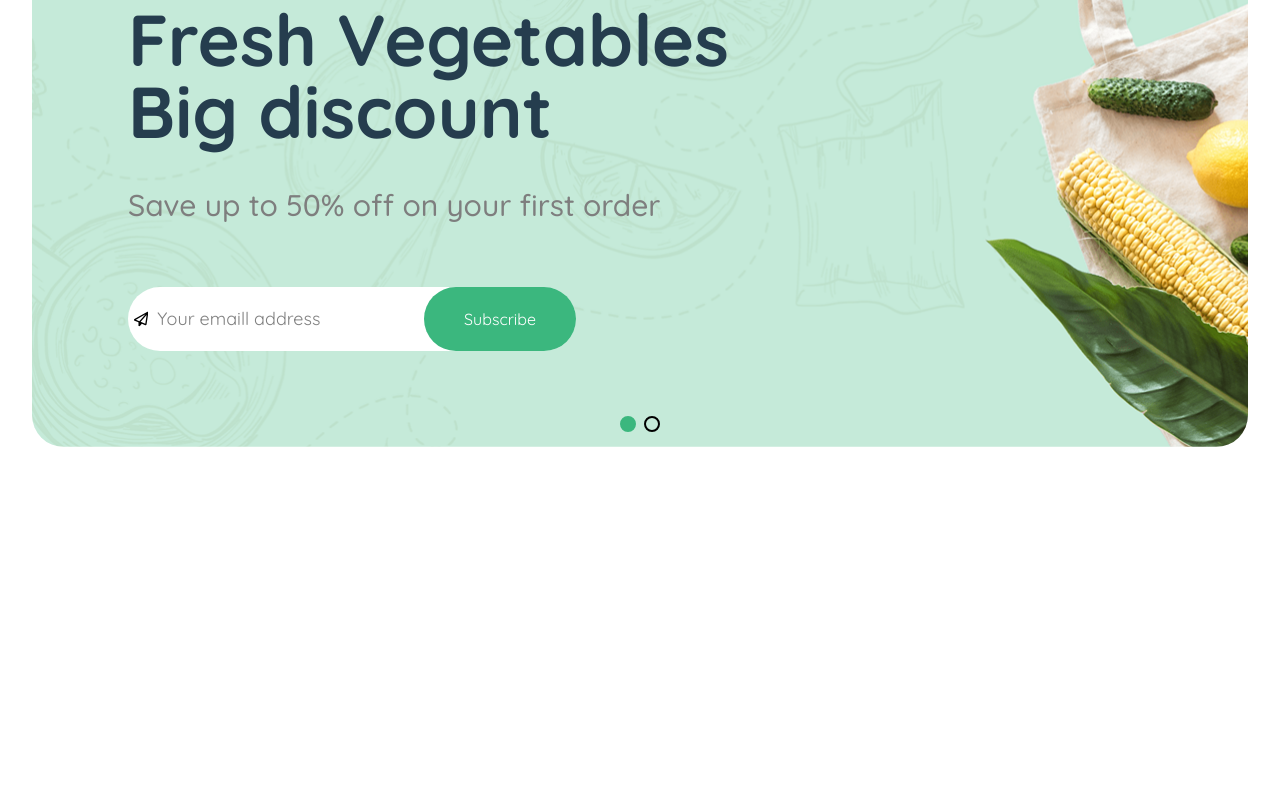
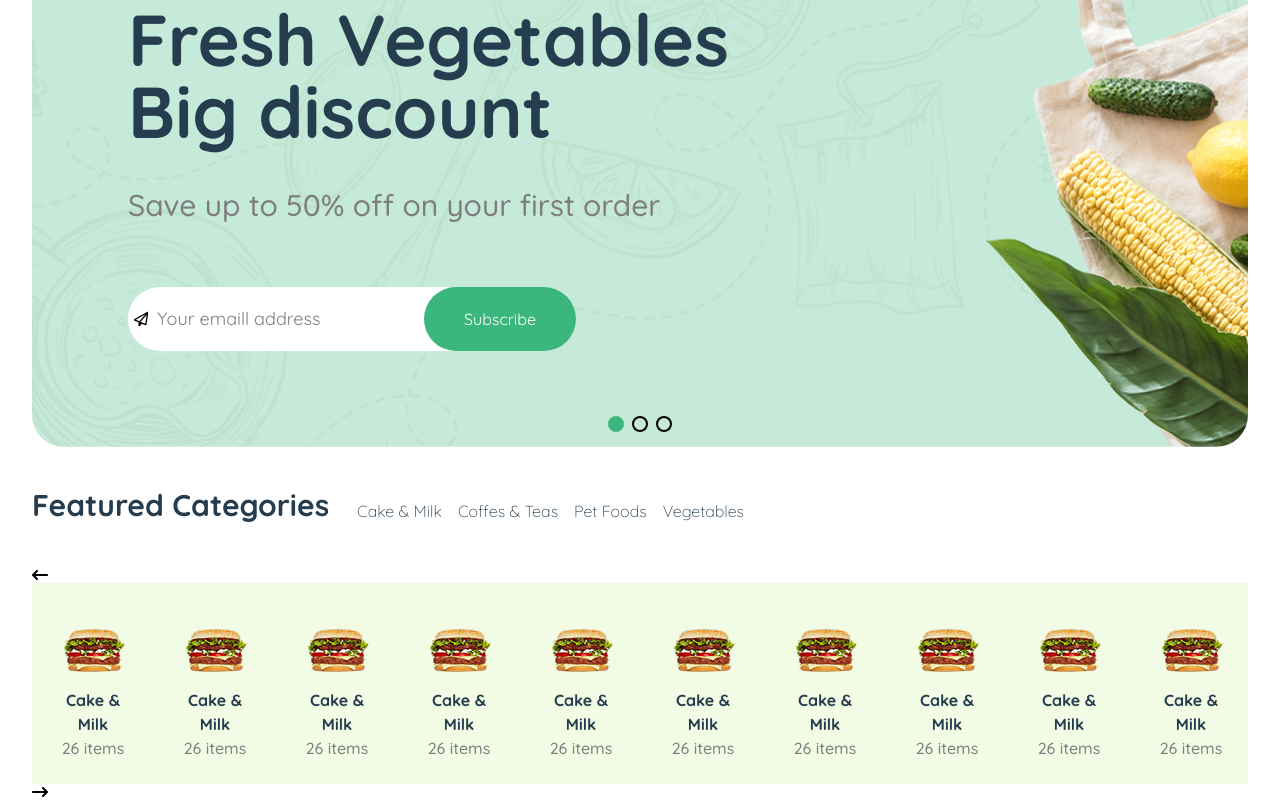
Before and after one commit to shaikhahmeed/Nest-eCommerce, a React (Vite) app: page / in a window 1280 px wide. Shown: the part 378-1178 px from the top of the page. Before the commit the page ends 865 px from the top, so only its background shows below. Built offline with nearby package versions, Linux system fonts and the light colour scheme.

Commit message:
progresss

```diff
--- a/src/components/Home/Banner.jsx
+++ b/src/components/Home/Banner.jsx
@@ -51,6 +51,18 @@ const Banner = () => {
             </div>
             </div>
         </div>
+        <div>
+            <div className='p-24 rounded-4xl bg-cover bg-no-repeat' style={{ backgroundImage: "url('/banner.png')"}}>
+            <h1 className='text-7xl text-primary font-bold max-w-2xl'>Fresh Vegetables
+            Big discount</h1>
+            <p className='text-3xl text-secondary font-medium pt-10'>Save up to 50% off on your first order</p>
+            <div className='max-w-md  mt-16 flex items-center gap-1 rounded-full  bg-white'>
+                <FaRegPaperPlane className='text-3xl pl-1.5'/>
+                <input type="e-mail" placeholder=' Your emaill address' className='outline-0 w-full rounded-full text-lg'/>
+                <button className='px-10 py-5 bg-brand rounded-full cursor-pointer text-white'>Subscribe</button>
+            </div>
+            </div>
+        </div>
       </Slider>
       </div>
     </section>
--- /dev/null
+++ b/src/components/Home/Categories.jsx
@@ -0,0 +1,78 @@
+import React from 'react'
+import { Link } from 'react-router'
+import CategoryItems from './CategoryItems'
+import Slider from "react-slick";
+import "slick-carousel/slick/slick.css";
+import { FaArrowLeftLong, FaArrowRightLong } from 'react-icons/fa6';
+
+function SampleNextArrow(props) {
+    const { className, style, onClick } = props;
+    return (
+      <div className='cursor-pointer' onClick={onClick}><FaArrowRightLong/></div>
+    );
+  }
+
+  function SamplePrevArrow(props) {
+    const { className, style, onClick } = props;
+    return (
+        <div className='cursor-pointer' onClick={onClick}>
+            <FaArrowLeftLong/>
+        </div>
+    );
+  }
+
+const Categories = () => {
+    const settings = {
+        dots: false,
+        infinite: true,
+        speed: 500,
+        slidesToShow: 10,
+        slidesToScroll: 1,
+        nextArrow: <SampleNextArrow />,
+        prevArrow: <SamplePrevArrow />
+      };
+
+  return (
+    <section>
+        <div className="container">
+            <div className='flex gap-7 items-end'>
+               <div>
+                <h2 className='text-3xl font-bold text-primary'>Featured Categories</h2>
+               </div>
+               <div>
+                <ul className='flex gap-4 text-base text-primary font-light'>
+                 <li>
+                    <Link to="/" className='hover:text-brand'>Cake & Milk</Link>
+                 </li>
+                 <li>
+                    <Link to="/" className='hover:text-brand'>Coffes & Teas</Link>
+                 </li>
+                 <li>
+                    <Link to="/" className='hover:text-brand'>Pet Foods</Link>
+                 </li>
+                 <li>
+                    <Link to="/" className='hover:text-brand'>Vegetables</Link>
+                 </li>
+                </ul>
+               </div>
+            </div>
+            <div className='pt-11'>
+            <Slider {...settings}>
+                <CategoryItems/>
+                <CategoryItems/>
+                <CategoryItems/>
+                <CategoryItems/>
+                <CategoryItems/>
+                <CategoryItems/>
+                <CategoryItems/>
+                <CategoryItems/>
+                <CategoryItems/>
+                <CategoryItems/>
+                </Slider>
+            </div>
+        </div>
+    </section>
+  )
+}
+
+export default Categories
--- /dev/null
+++ b/src/components/Home/CategoryItems.jsx
@@ -0,0 +1,14 @@
+import React from 'react'
+import { Link } from 'react-router'
+
+const CategoryItems = () => {
+  return (
+    <Link to="/" className='py-6 px-5 bg-[#F2FCE4] w-fit text-center hover:shadow-2xl cursor-pointer transition-all inline-block'>
+        <img src="/categoryItem.png" alt="categoryItem"/>
+        <h3 className='text-base font-bold text-primary'>Cake & Milk</h3>
+        <p className='text-base font-medium text-[#7E7E7E]'>26 items</p>
+    </Link>
+  )
+}
+
+export default CategoryItems
--- a/src/components/layout/Navigation.jsx
+++ b/src/components/layout/Navigation.jsx
@@ -57,7 +57,7 @@ const Navigation = () => {
         <img src="public/logo.png" alt="logo" className='cursor-pointer'/>
       </div>
       <div className='border py-4 px-5 border-brand flex gap-4'>
-        <div className='w-10% border-r'>
+        <div className='w-10% border-r border-amber-200'>
           <select className='cursor-pointer text-sm font-bold' name="" id="">
             <option value="">All Categories</option>
             <option value="">All Categories</option>
@@ -101,7 +101,7 @@ const Navigation = () => {
     {/* footer part */}
     <nav>
       <div className='container flex items-center gap-9'>
-      <div className='px-3 py-5 border border-brand rounded-sm flex gap-2 items-center bg-brand text-white relative'>
+      <div className='px-3 py-5 border border-brand rounded-sm flex gap-2 items-center bg-brand text-white relative z-50'>
         <p className='text-lg cursor-pointer'><LuBoxes /></p>
         <h3
         onClick={()=>setShow(!show)}
@@ -109,7 +109,7 @@ const Navigation = () => {
         </h3>
         {
           show && (
-        <div className='w-md py-10 px-9 rounded-md absolute top-28 left-0 border-2 border-brand grid grid-cols-2 gap-6'>
+        <div className='w-md py-10 px-9 rounded-md absolute bg-amber-50 top-28 left-0 border-2 border-brand grid grid-cols-2 gap-6'>
           <div className='flex items-center gap-2 px-3 py-2 shadow cursor-pointer'>
             <img src="public/category-1.svg" alt="category-1" className='w-6'/>
             <p className='text-primary text-sm font-bold'>Milk and Dairies</p>
--- a/src/pages/Home.jsx
+++ b/src/pages/Home.jsx
@@ -1,10 +1,12 @@
 import React from 'react'
 import Banner from '../components/Home/Banner'
+import Categories from '../components/Home/Categories'
 
 const Home = () => {
   return (
     <>
     <Banner/>
+    <Categories/>
     </>
   )
 }
```
Also changed, not shown: public/categoryItem.png (added).
